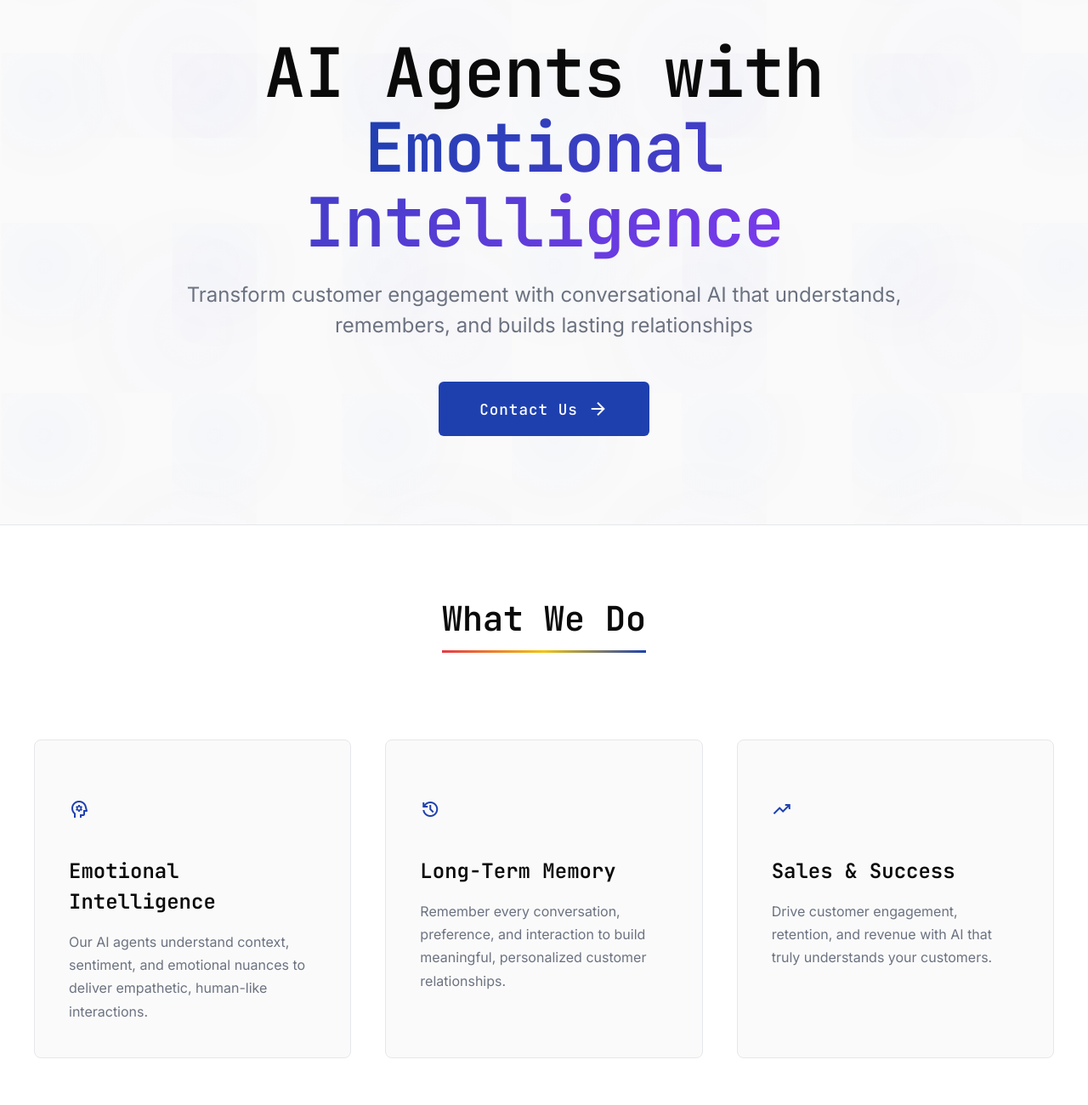
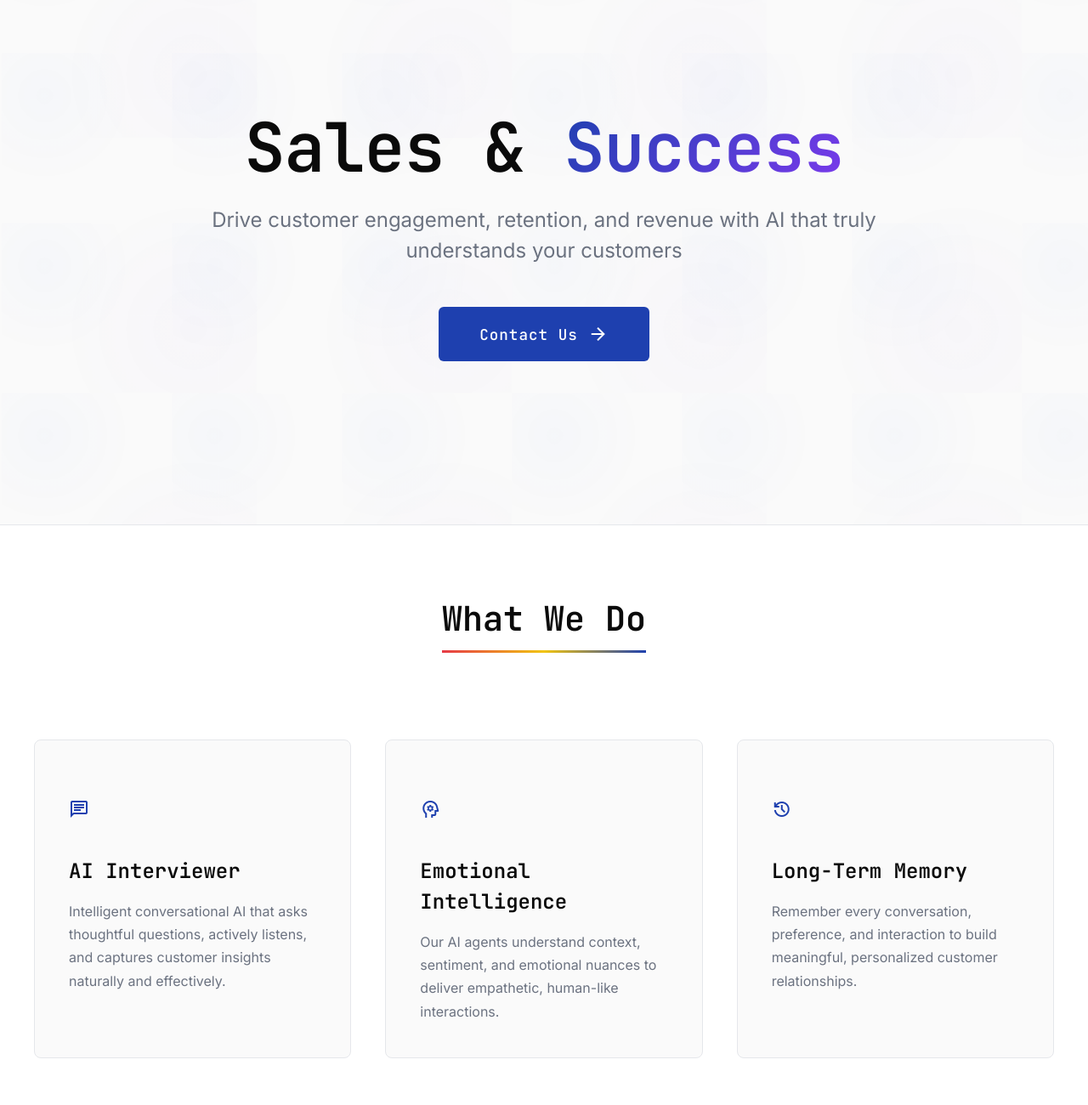
Before and after one commit to amilovidov/ntevo-com-website, a website built with Vite: page index.html in a window 1280 px wide. Shown: the part 140-1440 px from the top of the page at 85% size. Built offline with nearby package versions, Linux system fonts and the light colour scheme.

Commit message:
Update hero to focus on Sales & Success, add AI Interviewer feature

```diff
--- a/index.html
+++ b/index.html
@@ -433,10 +433,10 @@
     <section class="hero">
         <div class="hero-content">
             <h2 class="hero-title">
-                AI Agents with <span class="gradient-text">Emotional Intelligence</span>
+                Sales & <span class="gradient-text">Success</span>
             </h2>
             <p class="hero-subtitle">
-                Transform customer engagement with conversational AI that understands, remembers, and builds lasting relationships
+                Drive customer engagement, retention, and revenue with AI that truly understands your customers
             </p>
             <button class="hero-cta">
                 Contact Us
@@ -451,6 +451,16 @@
             <h2 class="section-title">What We Do</h2>
 
             <div class="features-grid">
+                <div class="feature-card">
+                    <div class="feature-icon">
+                        <span class="material-symbols-outlined">chat</span>
+                    </div>
+                    <h3 class="feature-title">AI Interviewer</h3>
+                    <p class="feature-description">
+                        Intelligent conversational AI that asks thoughtful questions, actively listens, and captures customer insights naturally and effectively.
+                    </p>
+                </div>
+
                 <div class="feature-card">
                     <div class="feature-icon">
                         <span class="material-symbols-outlined">psychology</span>
@@ -468,16 +478,6 @@
                     <h3 class="feature-title">Long-Term Memory</h3>
                     <p class="feature-description">
                         Remember every conversation, preference, and interaction to build meaningful, personalized customer relationships.
-                    </p>
-                </div>
-
-                <div class="feature-card">
-                    <div class="feature-icon">
-                        <span class="material-symbols-outlined">trending_up</span>
-                    </div>
-                    <h3 class="feature-title">Sales & Success</h3>
-                    <p class="feature-description">
-                        Drive customer engagement, retention, and revenue with AI that truly understands your customers.
                     </p>
                 </div>
             </div>
```
